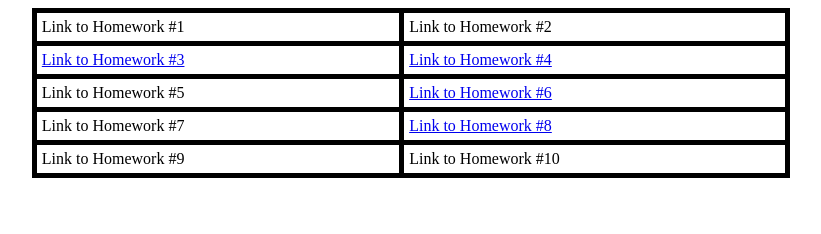
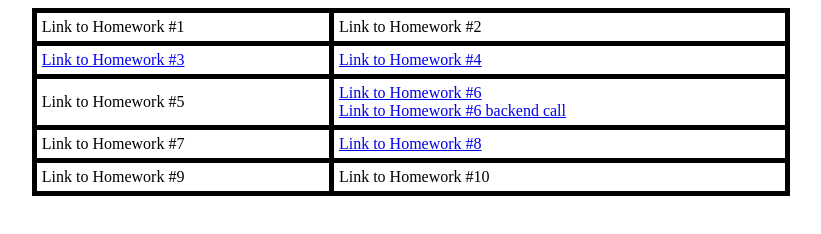
Before and after one commit to akhila-sreedhar/akhila-sreedhar.github.io, a plain HTML site: page covidweb.html in a window 1280 px wide. Shown: the whole page, without its empty margins (229-1050 px from the left). Drawn offline with Linux system fonts and the light colour scheme.

Commit message:
added the 2 links for stock website hosted on aws

```diff
--- a/covidweb.html
+++ b/covidweb.html
@@ -24,7 +24,10 @@ th, td {
   </tr>
   <tr>
     <td>Link to Homework #5</td>
-    <td><a href="https://csci571.com/hw/hw2/ScrambleThisName.html">Link to Homework #6</a></td>
+    <td><a href="http://webapp-env.eba-3czkesen.us-east-1.elasticbeanstalk.com/">Link to Homework #6</a><br>
+      <a href="http://webapp-env.eba-3czkesen.us-east-1.elasticbeanstalk.com/search/aapl">Link to Homework #6 backend call</a>
+
+    </td>
   </tr>
   <tr>
     <td>Link to Homework #7</td>
```
